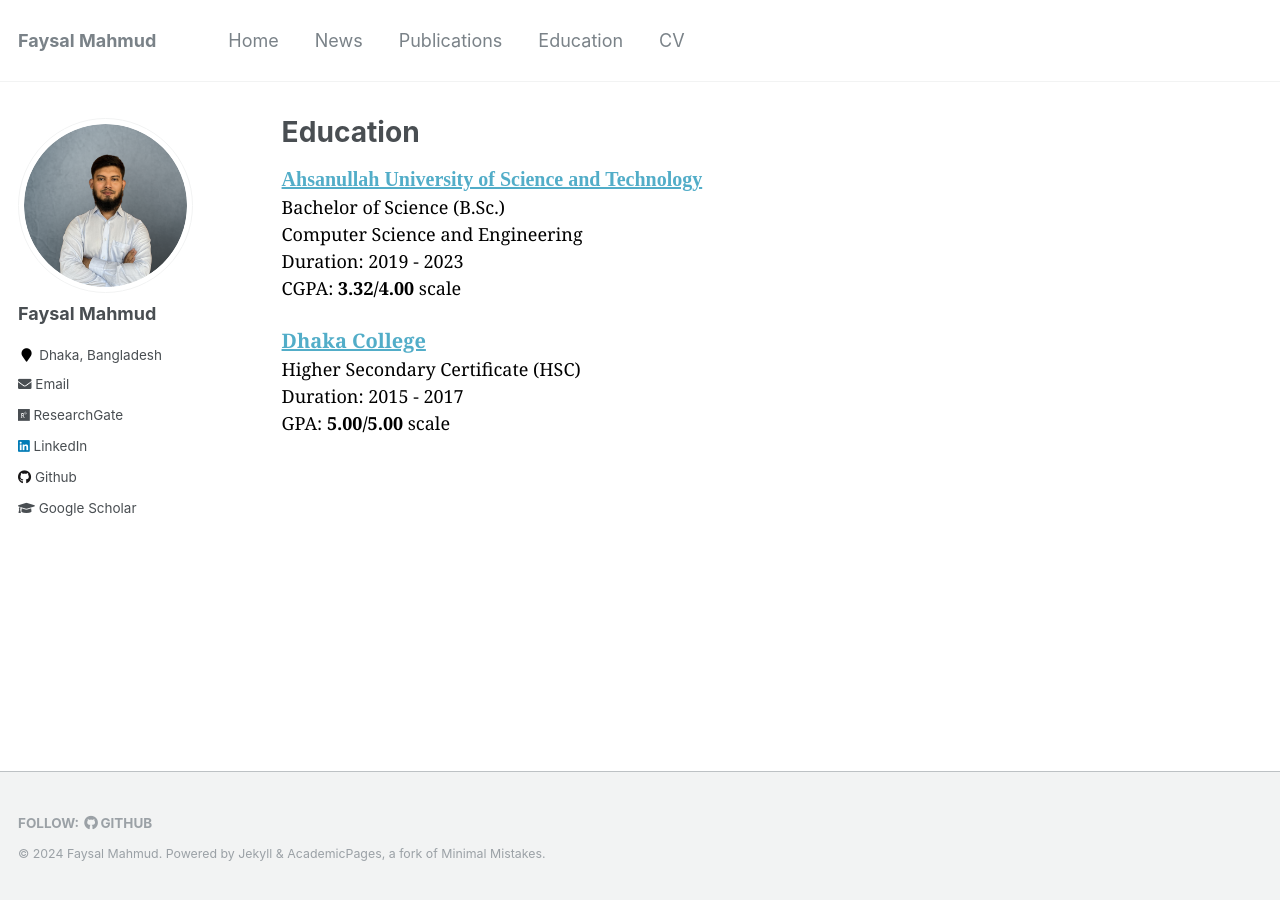
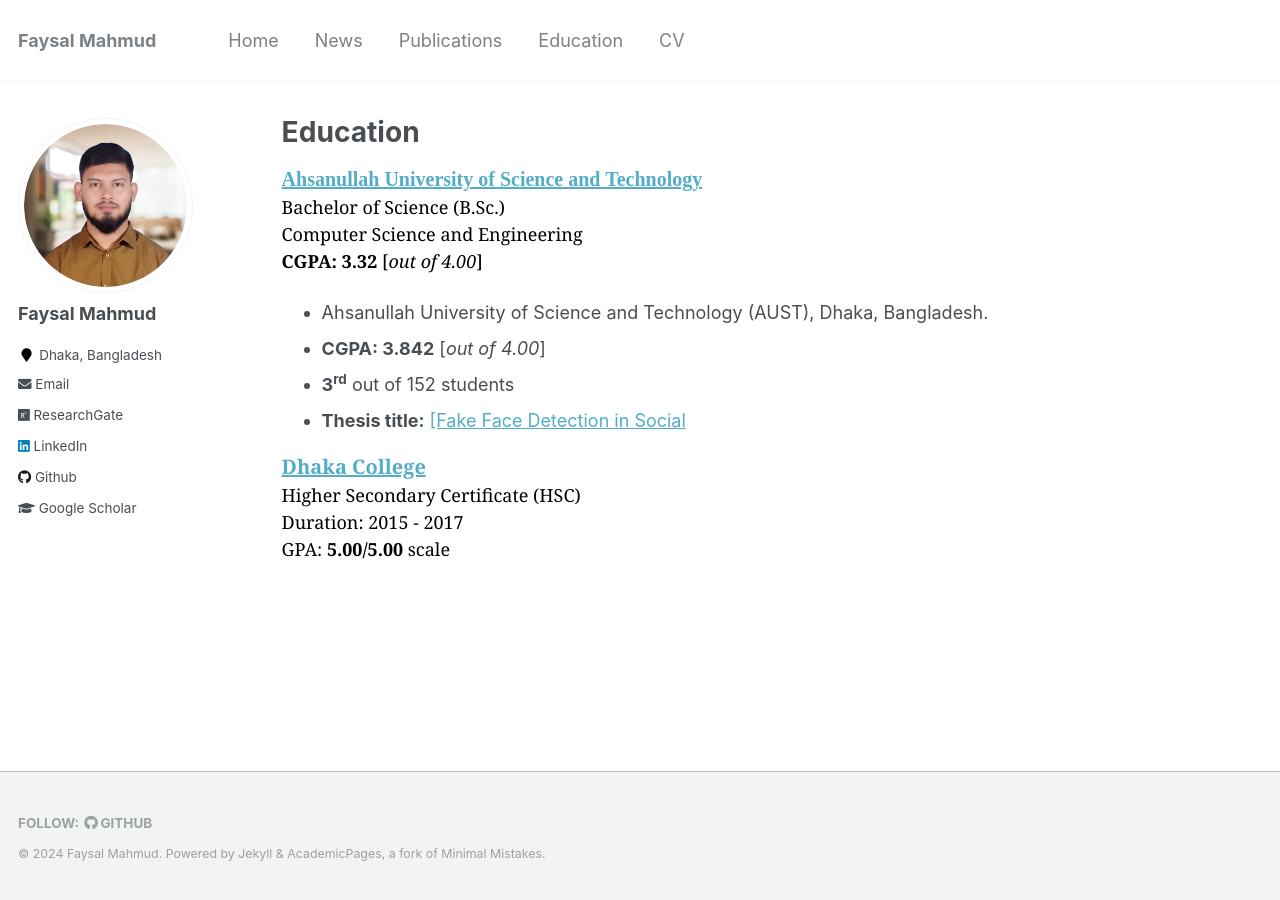
Before and after one commit to Faysal-MD/Faysal-MD.github.io, a Jekyll site: the page built from _pages/education.md, in a window 1280 px wide. Built offline with Jekyll 4.4.1, drawn with Linux system fonts in a browser that asks for light colours.

```diff
--- a/_pages/education.md
+++ b/_pages/education.md
@@ -10,9 +10,14 @@ author_profile: true
 <span style="color:black; font-size:20px; font-family:Calisto MT"><b><a href="https://aust.edu" target="_blank">Ahsanullah University of Science and Technology</a></b></span><br/>
 Bachelor of Science (B.Sc.)<br/>
 Computer Science and Engineering <br/>
-Duration: 2019 - 2023 <br/>
-CGPA: <b>3.32/4.00</b> scale <br/>
+**CGPA: 3.32** [*out of 4.00*]
 </span>
+
+* Ahsanullah University of Science and Technology (AUST), Dhaka, Bangladesh.
+* **CGPA:  3.842** [*out of 4.00*]
+* **3<sup>rd</sup>** out of 152 students
+* **Thesis title:** <a href="../files/B.Sc. Thesis/B.Sc. Thesis.pdf">[Fake Face Detection in Social
+
 
 <!-- HSC -->
 <span style="font-family:Georgia; color:black;">
```
Also changed, not shown: images/3953273590_704e3899d5_m.jpg (deleted), images/500x300.png (deleted), images/bio-photo-2.jpg (deleted), images/bio-photo.jpg (deleted), images/image-alignment-1200x4002.jpg (deleted), images/image-alignment-150x150.jpg (deleted), images/image-alignment-300x200.jpg (deleted), images/image-alignment-580x300.jpg (deleted), images/mstile-144x144.png (deleted), images/mstile-150x150.png (deleted), images/mstile-310x150.png (deleted), images/mstile-310x310.png (deleted), images/mstile-70x70.png (deleted), images/profile-pic.png, 1 more files, 1 other file.
